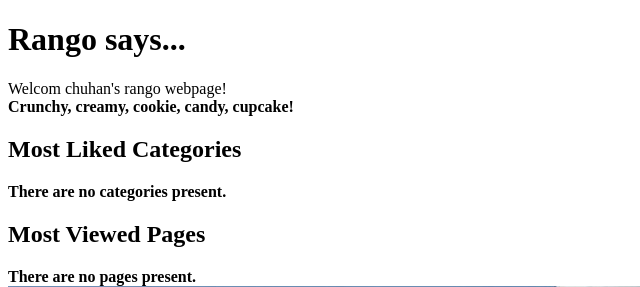
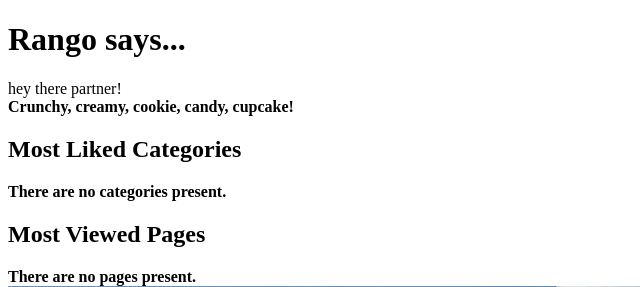
Before and after one commit to ChuhanMa2511637/tango_with_django_project, a Django app: page / in a window 1280 px wide. Shown: the top 287 px of the page, without its empty margins (0-640 px from the left). Run offline with Django 3.2, Linux system fonts and the light colour scheme; data that the repository does not hold is empty.

Commit message:
correct the index.html

```diff
--- a/templates/rango/index.html
+++ b/templates/rango/index.html
@@ -12,7 +12,7 @@
             {% if user.is_authenticated %}
             howdy {{ user.username }}!
         {% else %}
-            Welcom chuhan's rango webpage!
+        hey there partner!
         {% endif %}
         <br/>
             <strong>{{ boldmessage }}</strong><br />
```
